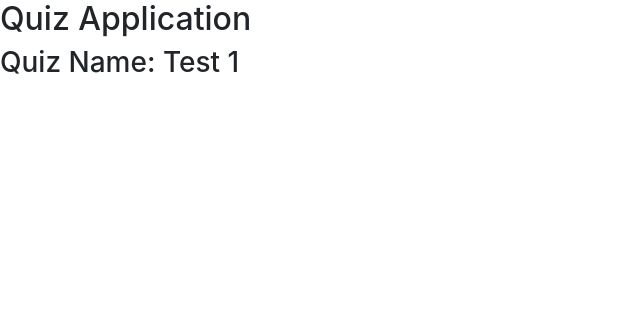
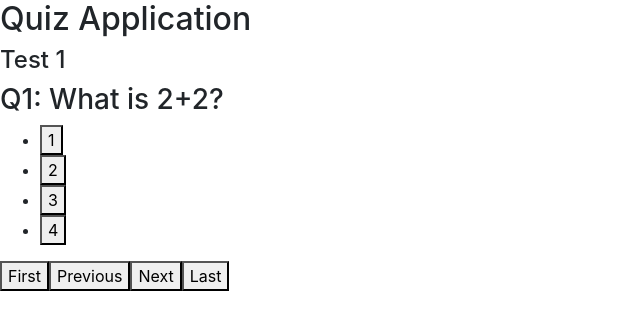
Before and after one commit to oi86039/Simplilearn-Phase-2-Project, an Angular app: page / in a window 1280 px wide. Shown: the top 330 px of the page, without its empty margins (0-640 px from the left). Built offline with nearby package versions, Linux system fonts and the light colour scheme.

Commit message:
Prototype Quiz View Front End Works

```diff
--- a/src/app/quiz/quiz.component.html
+++ b/src/app/quiz/quiz.component.html
@@ -1,10 +1,21 @@
 <!--Time elapsed/Total Time-->
 <div id="Quiz Name">
-    <h3>Quiz Name: {{getQuizName()}}</h3>
+    <h4>{{getQuizName()}}</h4>
 </div>
 <!--Quiz View-->
     <!--Question Text-->
+<div>
+    <h3>Q{{getIndex()+1}}: {{getQuestion(getIndex()).getQuestionText()}}</h3>
+</div>
     <!--Answer 1-4 in column format-->
-<!--Review view-->
-    <!--All questions in table format-->
+    <ul>
+       <li *ngFor="let answer of getQuestion(getIndex()).getAnswers()">
+           <button (click)="answer.toggleSelect()">{{answer.getAnswerText()}}</button>
+       </li>
+    </ul>
+
 <!--First, Prev, Next, Last-->
+<button (click)="first()">First</button>
+<button (click)="prev()">Previous</button>
+<button (click)="next()">Next</button>
+<button (click)="last()">Last</button>
--- a/src/app/quiz/quiz.component.ts
+++ b/src/app/quiz/quiz.component.ts
@@ -8,14 +8,17 @@ import { Quiz, Question, Answer } from '../quiz_structure';
 })
 export class QuizComponent extends Quiz implements OnInit {
 
-  index: number; //Current question that the user is on
+  private index: number; //Current question that the user is on
 
   constructor() {
     super();
+    this.index = 0;
   }
 
   ngOnInit(): void {
   }
+
+  getIndex(): number { return this.index; }
 
   first() { this.index = 0 };
   prev() { if (this.index > 0) this.index--; }
--- a/src/app/quiz_structure.ts
+++ b/src/app/quiz_structure.ts
@@ -25,16 +25,19 @@ export class Question {
     private questionText: string; //The Question
     private answered: boolean; //Is at least one answer of this question selected?
     private markedForReview: boolean; //Override answered bool; did user mark for review
+    private numOfAnswers: number; //Number of answers in list
     private answers: Answer[]; //List of all answers
 
     constructor(questionText: string, answers: Answer[]) {
         this.questionText = questionText;
         this.answers = answers; //parsed from JSON
+        this.numOfAnswers = this.answers.length;
         this.answered = false; //Question should start unanswered
         this.markedForReview = false; //Question should start unmarked
     }
 
     getQuestionText() { return this.questionText; }
+    getNumOfAnswers() {return this.numOfAnswers;}
     checkIfAnswered() { return this.answered; }
     checkIfMarkedForReview() { return this.markedForReview; }
 
@@ -42,23 +45,19 @@ export class Question {
     markUnanswered() { this.answered = false }
     toggleMarkedForReview() { this.markedForReview = !this.markedForReview; }
 
-    getAnswer(index:number){
+    getAnswer(index: number) {
         if (index > this.answers.length - 1 || index < 0)
             console.log("Error: cannot get answer.");
         else return this.answers[index];
     }
+    getAnswers() {return this.answers;}
 
-    getAnswerText(index: number) {
-        if (index > this.answers.length - 1 || index < 0)
-            return "Error";
-        else return this.answers[index].getAnswerText();
-    }
-    selectAnswer(index: number){
+    selectAnswer(index: number) {
         if (index > this.answers.length - 1 || index < 0)
             console.log("Error: Cannot select answer");
         else {
             //Disable all
-            for (let i=0;i<this.answers.length;i++){
+            for (let i = 0; i < this.answers.length; i++) {
                 this.answers[i].deselect();
             }
             //Then toggleSelect index given
@@ -97,7 +96,7 @@ export class Quiz {
         //Populate Questions
         for (let i = 0; i < this.numOfQuestions; i++) {
             //Make list of answers
-            let answers: Answer[]=new Array();
+            let answers: Answer[] = new Array();
             for (let j = 0; j < Quiz1.questions[i].answers.length; j++) {
                 let a: Answer = new Answer(
                     Quiz1.questions[i].answers[j].answerText,
@@ -113,14 +112,14 @@ export class Quiz {
             this.questions[i] = q;
         }
     }
-    getQuizName() {return this.quizName;}
-    getNumOfQuestions() {return this.numOfQuestions;}
-    getScore() {return this.score;}
-    getScoreFraction() {return this.score+"/"+this.numOfQuestions}
-    getCurrentTime() {return this.currentTime;}
-    getTotalTime() {return this.totalTime;}
+    getQuizName() { return this.quizName; }
+    getNumOfQuestions() { return this.numOfQuestions; }
+    getScore() { return this.score; }
+    getScoreFraction() { return this.score + "/" + this.numOfQuestions }
+    getCurrentTime() { return this.currentTime; }
+    getTotalTime() { return this.totalTime; }
 
-    getQuestion(index:number){
+    getQuestion(index: number) {
         if (index > this.questions.length - 1 || index < 0)
             console.log("Error: Cannot get question.");
         else return this.questions[index];
--- a/src/app/result/result.component.html
+++ b/src/app/result/result.component.html
@@ -1 +1,2 @@
-<p>result works!</p>
+<!--Submit View-->
+    <!--Get rid of Mark for Review, First, prev, next, last, Quiz ,Review ,Submit buttons-->
```
